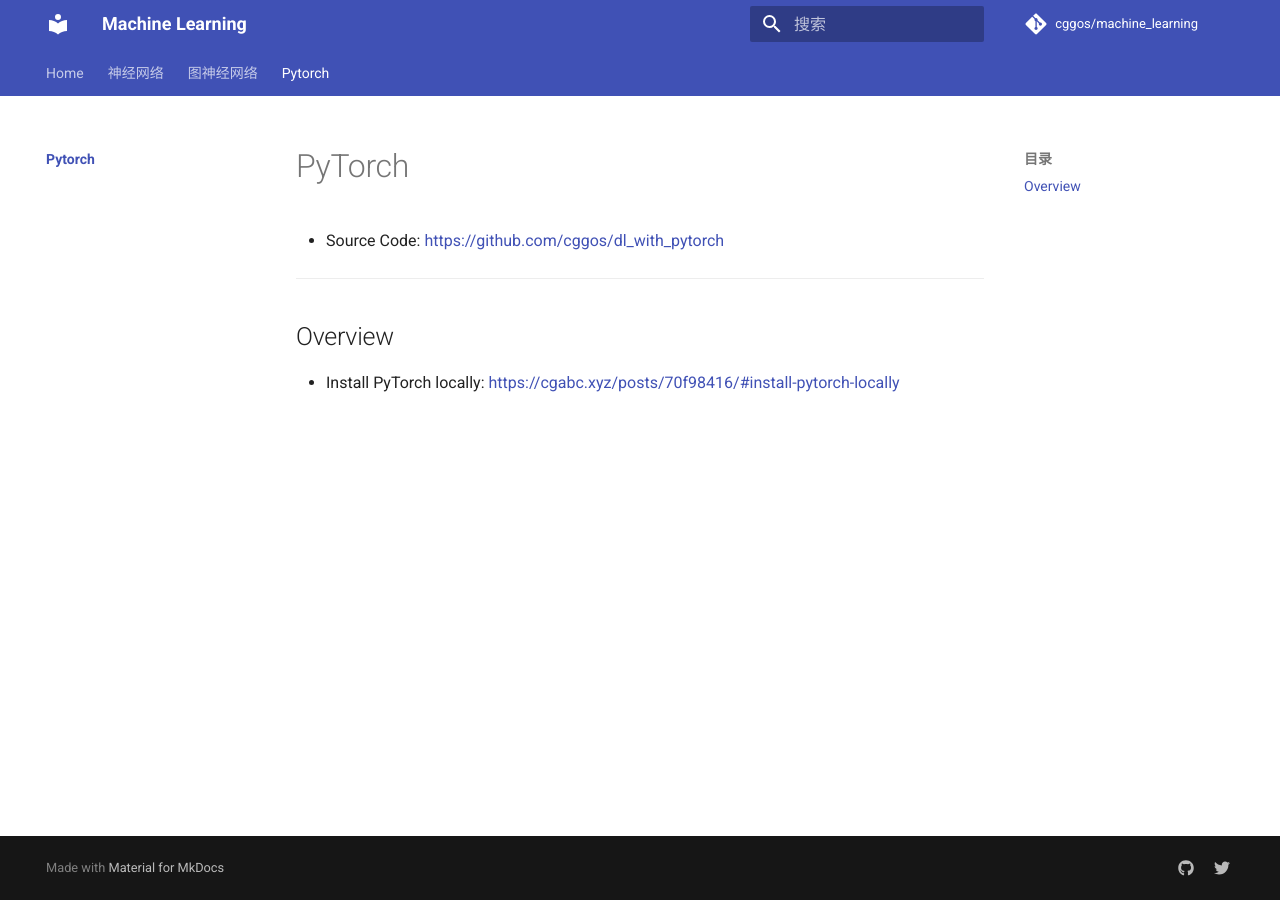
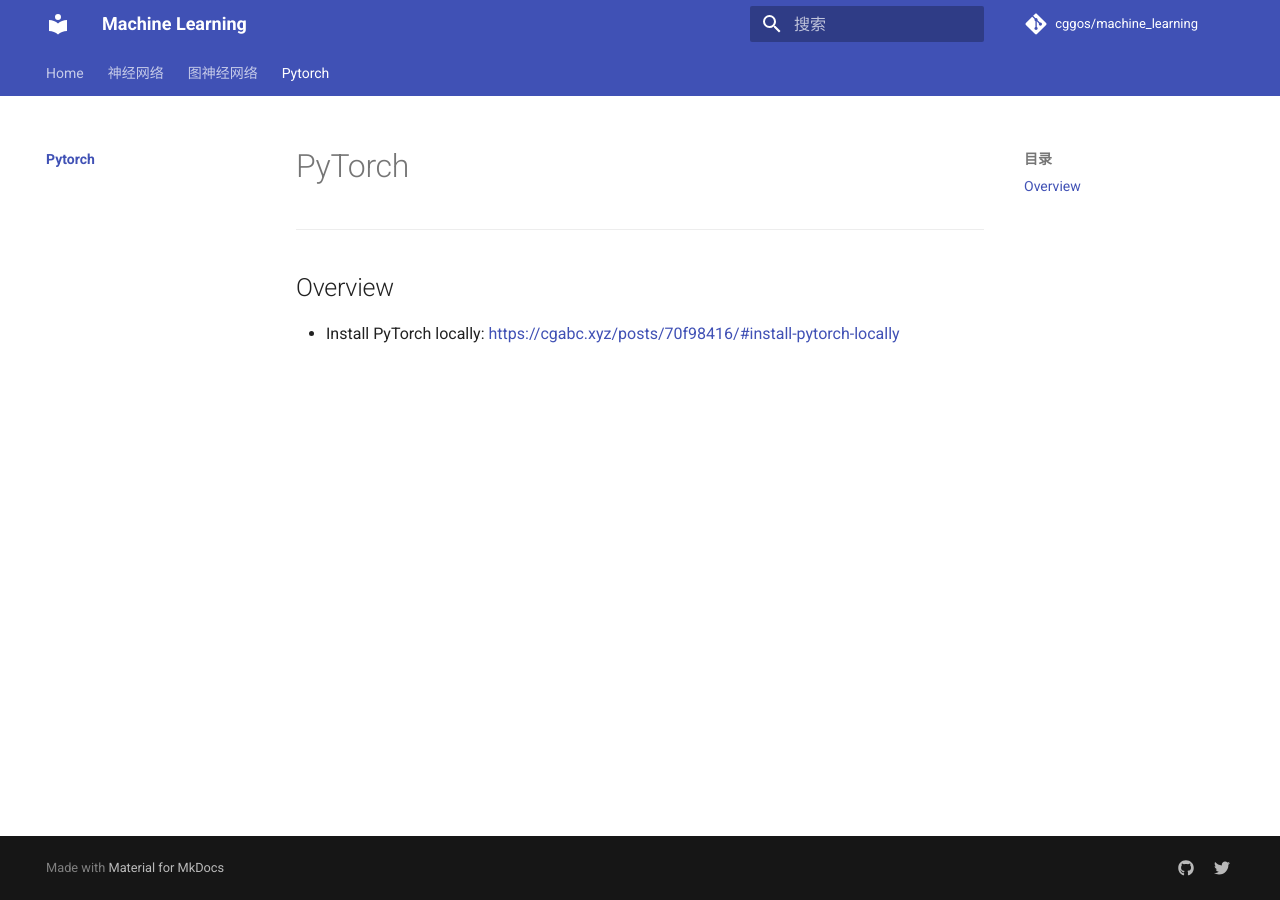
Before and after one commit to cggos/ml, an MkDocs documentation site: the page built from docs/pytorch/README.md, in a window 1280 px wide. Built offline with MkDocs 1.6.1 and Material for MkDocs 9.7.7, drawn with Linux system fonts in a browser that asks for light colours; comment, search, counter and statistics services are not loaded.

Commit message:
update docs/pytorch/README.md

```diff
--- a/docs/pytorch/README.md
+++ b/docs/pytorch/README.md
@@ -1,6 +1,4 @@
 # PyTorch
-
-* Source Code: https://github.com/cggos/dl_with_pytorch
 
 ---
 
```
